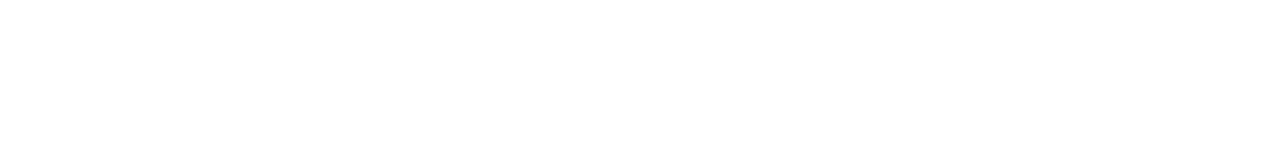
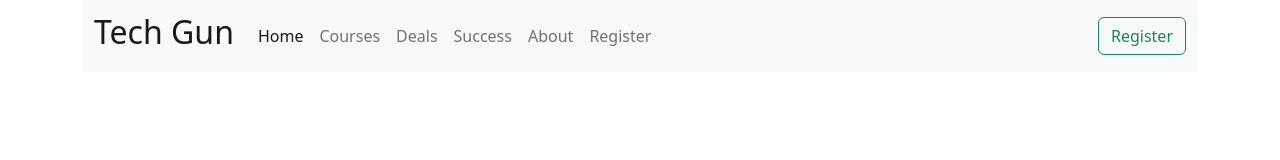
Before and after one commit to neveennahar/TechGun-website, a plain HTML site: page index.html in a window 1280 px wide. Drawn offline with nearby package versions, Linux system fonts and the light colour scheme.

Commit message:
navbar done

```diff
--- a/index.html
+++ b/index.html
@@ -7,6 +7,41 @@
     <link href="https://cdn.jsdelivr.net/npm/bootstrap@5.2.0/dist/css/bootstrap.min.css" rel="stylesheet" integrity="sha384-gH2yIJqKdNHPEq0n4Mqa/HGKIhSkIHeL5AyhkYV8i59U5AR6csBvApHHNl/vI1Bx" crossorigin="anonymous">
   </head>
   <body>
+    <header class="container">
+        <section>
+            <nav class="navbar navbar-expand-lg bg-light">
+                <div class="container-fluid">
+                  <a class="navbar-brand" href="#"><h2>Tech Gun</h2></a>
+                  <button class="navbar-toggler" type="button" data-bs-toggle="collapse" data-bs-target="#navbarSupportedContent" aria-controls="navbarSupportedContent" aria-expanded="false" aria-label="Toggle navigation">
+                    <span class="navbar-toggler-icon"></span>
+                  </button>
+                  <div class="collapse navbar-collapse" id="navbarSupportedContent">
+                    <ul class="navbar-nav me-auto mb-2 mb-lg-0">
+                      <li class="nav-item">
+                        <a class="nav-link active" aria-current="page" href="#">Home</a>
+                      </li>
+                      <li class="nav-item">
+                        <a class="nav-link" href="#">Courses</a>
+                      </li><li class="nav-item">
+                        <a class="nav-link" href="#">Deals</a>
+                      </li>
+                      <li class="nav-item">
+                        <a class="nav-link" href="#">Success </a>
+                      </li>
+                      <li class="nav-item">
+                        <a class="nav-link" href="#">About </a>
+                      </li>
+                      <li class="nav-item">
+                        <a class="nav-link" href="#">Register</a>
+                      </li>
+
+                    </ul>
+                    <button class="btn btn-outline-success" type="submit">Register</button>
+                  </div>
+                </div>
+              </nav>
+        </section>
+    </header>
 
     <script src="https://cdn.jsdelivr.net/npm/bootstrap@5.2.0/dist/js/bootstrap.bundle.min.js" integrity="sha384-A3rJD856KowSb7dwlZdYEkO39Gagi7vIsF0jrRAoQmDKKtQBHUuLZ9AsSv4jD4Xa" crossorigin="anonymous"></script>
   </body>
```
